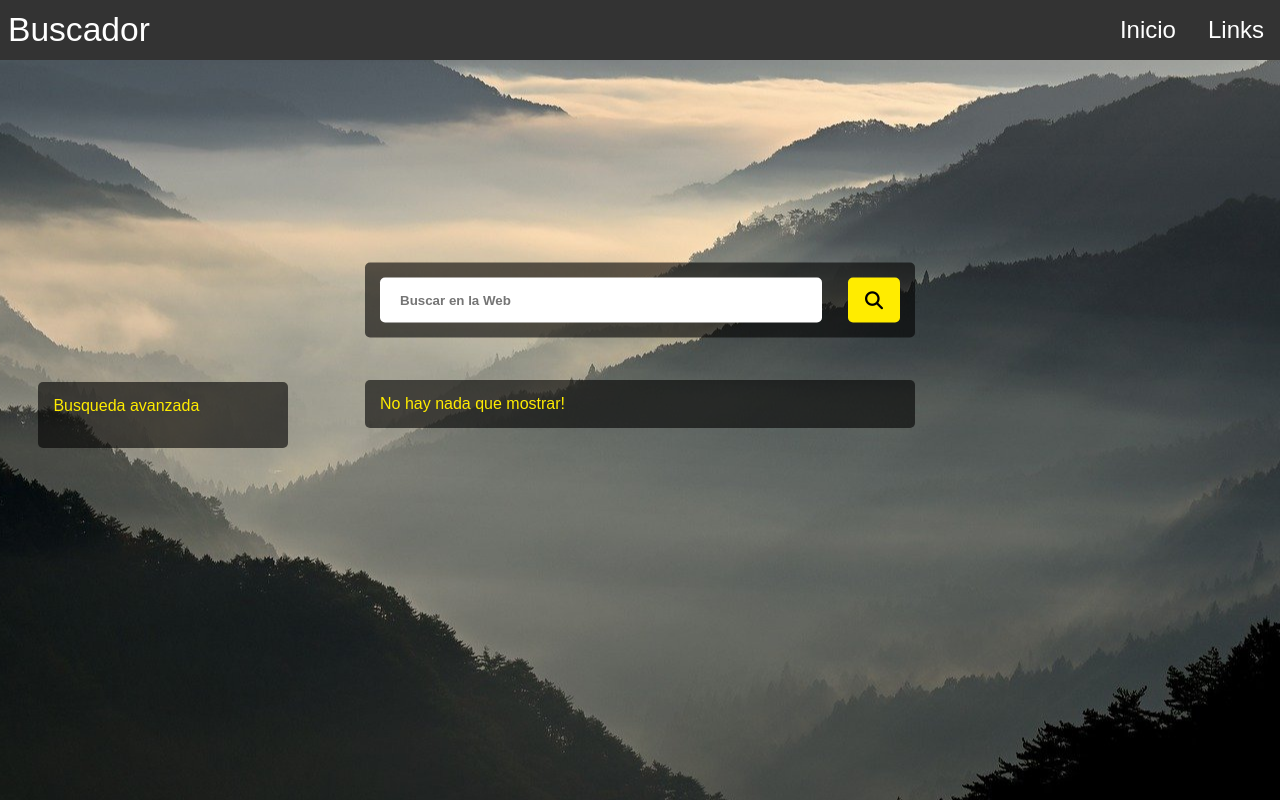
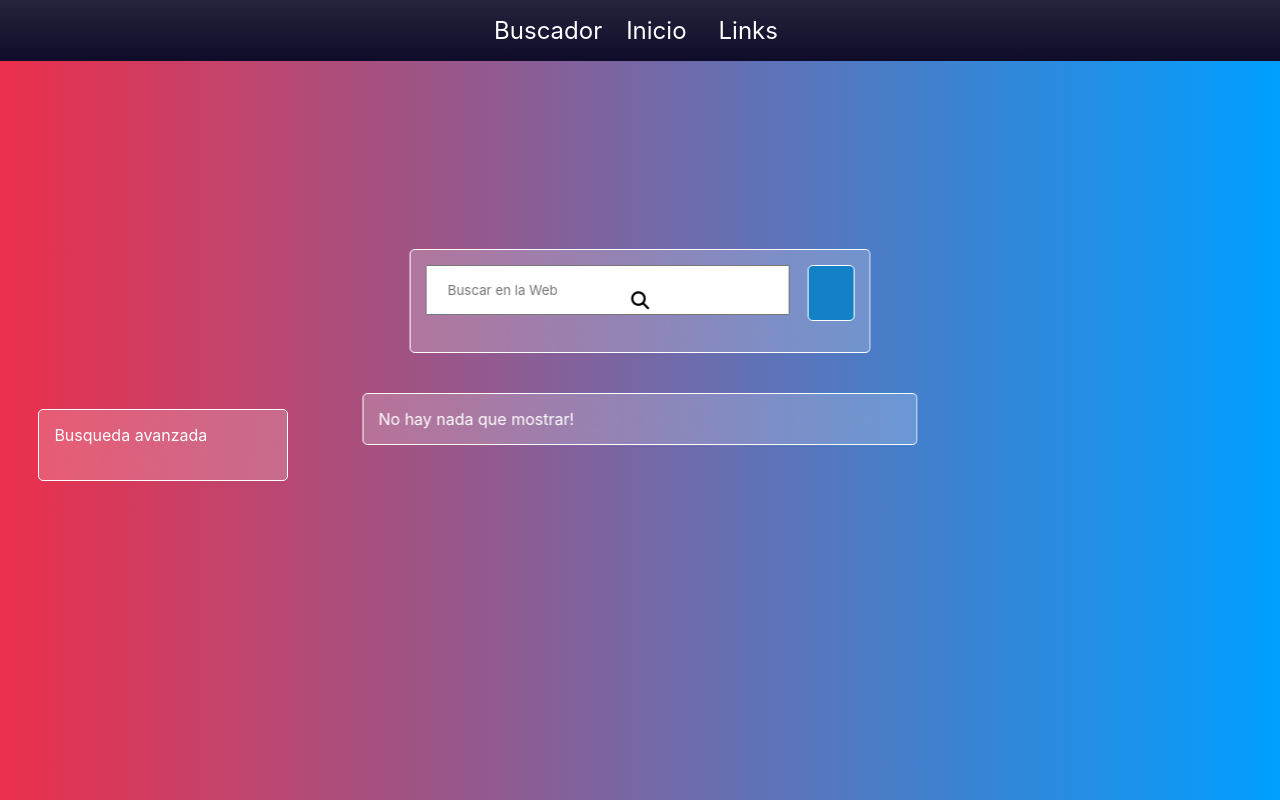
Before and after one commit to AlvinPech/BRIW_MANTENIMIENTO, a PHP site: page /solr/ in a window 1280 px wide. Run offline with PHP 8.4, Linux system fonts and the light colour scheme; some libraries are stand-ins or nearby versions.

Commit message:
estilos y cambio de estructura

```diff
--- a/css/style.css
+++ b/css/style.css
@@ -2,7 +2,7 @@
     box-sizing: border-box;
     margin: 0;
     padding: 0;
-    font-family: sans-serif;
+    font-family: -apple-system, BlinkMacSystemFont, 'Segoe UI', Roboto, Oxygen, Ubuntu, Cantarell, 'Open Sans', 'Helvetica Neue', sans-serif;
     outline: none;
 }
 
@@ -11,18 +11,37 @@ img.animated-gif{
   height: auto;
 
 }
+h1{
+    color: #fff;
+    font-family:'Franklin Gothic Medium', 'Arial Narrow', Arial, sans-serif;
+}
+
+.titulo{
+   margin-left: 40%;
+   margin-top: 7%;
+   font-size: 3.5rem;
+   -webkit-background-clip: text;
+   -webkit-text-fill-color: transparent;
+   background-image: url("../image/textura01.png");
+   -webkit-text-stroke: 2px;
+   -webkit-text-stroke-color: #fff;
+}
 
 
 .navbar {
     display: flex;
-    justify-content: space-between;
+    justify-content: center;
     align-items: center;
-    background-color: #333;
+
+    background: #0f0c29;
+    background: -webkit-linear-gradient( #24243e, #0f0c29);
+    background: linear-gradient( #24243e, #0f0c29);
+
     color: white;
 }
 
 .logo {
-    font-size: 2.1rem;
+    font-size: 1.5rem;
     margin: .5rem;
 }
 
@@ -67,7 +86,11 @@ img.animated-gif{
 }
 
 body {
-    background: url("../image/bg.jpg") center;
+
+    background: #009FFF;
+    background: -webkit-linear-gradient(80deg, #ec2F4B, #009FFF);
+    background: linear-gradient(to right, #ec2F4B, #009FFF);
+
     background-size: auto;
     width: 100%;
     height: 100vh;
@@ -78,8 +101,11 @@ body {
     top: 30%;
     left: 50%;
     transform: translate(-50%, -50%);
-    background: rgba(0, 0, 0, 0.6);
-    max-width: 550px;
+    background-color: rgba(255, 255, 255, 0.2);
+    backdrop-filter: blur(50px);
+    border: solid 1px rgb(255,255,255,05);
+    width: 36%;
+    height: 13%;
     border-radius: 5px;
 }
 
@@ -99,7 +125,7 @@ body {
 } */
 
 .opcion p {
-    color: #ffec00;
+    color: #fff;
 }
 
 /* .correccion .opcion ul li {
@@ -118,10 +144,9 @@ body {
 
 .search form .input {
     width: 85%;
+    height: 85%;
     padding: 15px 20px;
-    border: none;
-    border-radius: 5px;
-    font-weight: bold;
+
 }
 
 .left {
@@ -129,7 +154,9 @@ body {
     top: 35% !important;
     left: 3% !important;
     transform: translate(-0%, -50%);
-    background: rgba(0, 0, 0, 0.6) !important;
+    background-color: rgba(255, 255, 255, 0.2);
+    backdrop-filter: blur(50px);
+    border: solid 1px rgb(255,255,255,05);
     max-width: 250px !important;
     border-radius: 5px !important;
     width: 100%;
@@ -137,7 +164,7 @@ body {
 }
 
 .left p {
-    color: #ffec00;
+    color: #fff;
 }
 
 .left ul li {
@@ -158,14 +185,18 @@ body {
 
 .results {
     position: absolute;
+    margin-top: 1%;
     top: 47.5%;
     left: 50%;
     transform: translate(-50%, -0%);
-    background: rgba(0, 0, 0, 0.6);
-    max-width: 550px;
+    background-color: rgba(255, 255, 255, 0.2);
+    backdrop-filter: blur(50px);
+    border: solid 1px rgb(255,255,255,05);
+    max-width: 555px;
     width: 100%;
     padding: 15px;
     border-radius: 5px;
+
 }
 
 .gif {
@@ -202,7 +233,9 @@ body {
     top: 30%;
     left: 50%;
     transform: translate(-50%, -50%);
-    background: rgba(0, 0, 0, 0.6);
+    background-color: rgba(255, 255, 255, 0.2);
+    backdrop-filter: blur(50px);
+    border: solid 1px rgb(255,255,255,05);
     max-width: 600px;
     border-radius: 5px;
 }
@@ -216,30 +249,48 @@ body {
 }
 
 .links form .textarea {
-    width: 75%;
-    padding: 5px 20px;
-    border: none;
-    border-radius: 5px;
-    font-weight: bold;
-    resize: none;
+
+    height: 60px;
+    margin-right: 2px;
+    width: 80%;
 }
 
 form .searchbtn {
-    background-color: #ffec00;
-    width: 10%;
+
+    width: 11%;
+    height: 56px !important;
+    background:#1281c6;
+    border-radius:5px;
+    border: solid 1px #fff;
+    cursor: pointer;
+
+}
+.searchbtn:hover{
+    background:#096096;
+}
+
+svg{
+    margin-top: 30%;
+    margin-left: 32%;
+    color: #fff;
+}
+
+.syncbtn, .crawlerbtn {
+    background-color: #1281c6;;
+    width: 9%;
     border-radius: 5px;
     position: relative;
     cursor: pointer;
+    color: #fff;
+    border: solid 1px #fff;
+}
+.crawlerbtn{
+    margin-left: 5px;
 }
 
-.syncbtn, .crawlerbtn {
-    background-color: #ffec00;
-    width: 10%;
-    border-radius: 5px;
-    position: relative;
-    cursor: pointer;
+.syncbtn:hover,.crawlerbtn:hover{
+    background:#096096;
 }
-
 form .searchbtn .fas {
     position: absolute;
     top: 50%;
@@ -275,7 +326,10 @@ form .searchbtn .fas {
         width: 100%;
         flex-direction: column;
     }
-
+    .titulo{
+        margin-left: 10%;
+        margin-top: 30%;
+    }
     .navbar-links ul li{
         text-align: center;
     }
@@ -291,10 +345,13 @@ form .searchbtn .fas {
     .search{
         width: 85%;
     }
-
+    .left{
+        margin-top: -15%;
+        margin-left: 15%;
+    }
     .results {
         position: relative;
-        top: 70%;
+        margin-top: -10%;
         width: 85%;
     }
 }
```
